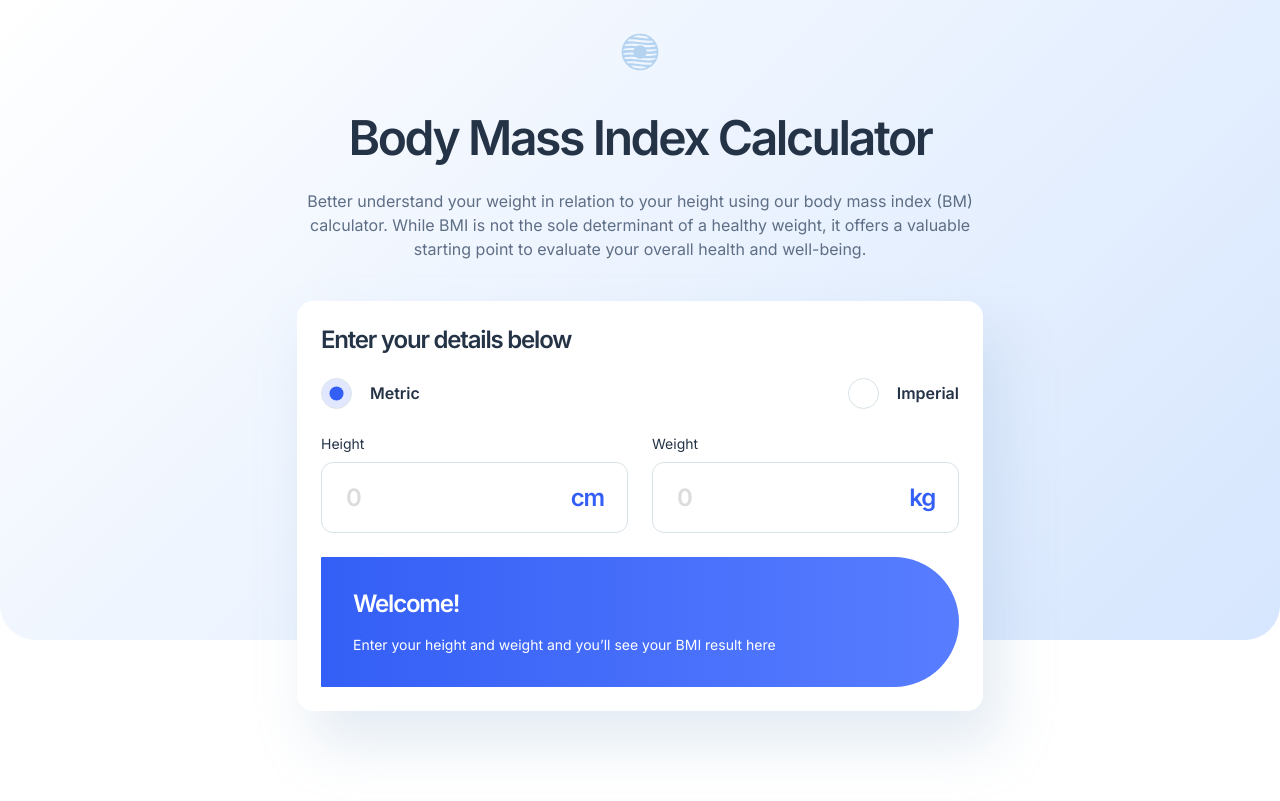
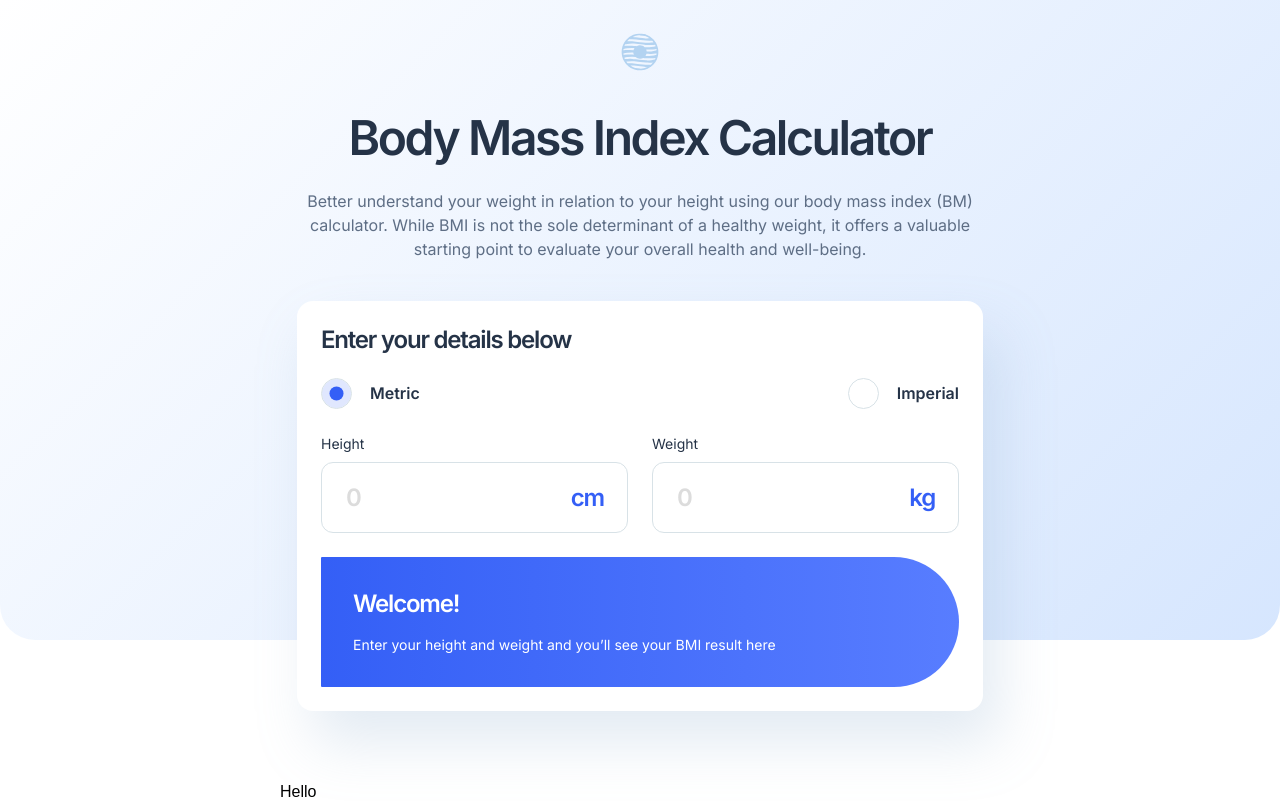
Before and after one commit to Urichcool/BMI-Calculator, a React (Create React App) app: page / in a window 1280 px wide. Built offline with nearby package versions, Linux system fonts and the light colour scheme.

Commit message:
created-bmi-meaning-section

```diff
--- a/src/App.tsx
+++ b/src/App.tsx
@@ -1,6 +1,7 @@
 import React from "react";
 import HeroHeader from "./components/Hero/HeroHeader";
 import HeroCalculatorForm from "./components/Hero/HeroCalculatorForm";
+import BMIMeaning from "./components/BMI-meaning/BMIMeaning";
 
 function App() {
   return (
@@ -8,6 +9,7 @@ function App() {
       <div className="container">
         <HeroHeader />
         <HeroCalculatorForm />
+        <BMIMeaning/>
       </div>
     </div>
   );
--- /dev/null
+++ b/src/components/BMI-meaning/BMIMeaning.tsx
@@ -0,0 +1,7 @@
+import React from 'react';
+
+function BMIMeaning() {
+    return <div className="bmi-meaning-container">Hello</div>;
+}
+
+export default BMIMeaning;
--- /dev/null
+++ b/src/scss/components/BMI-meaning/_bmi-meaning.scss
@@ -0,0 +1,3 @@
+.bmi-meaning-container{
+    padding-top: 72px;
+}
--- /dev/null
+++ b/src/scss/components/BMI-meaning/_index.scss
@@ -0,0 +1 @@
+@import "bmi-meaning"
--- a/src/scss/components/hero-header/_index.scss
+++ b/src/scss/components/hero-header/_index.scss
@@ -1,3 +1,3 @@
 @import "hero-header";
 @import "hero-header-calculator-form";
-@import "_hero-header-form-result"
+@import "hero-header-form-result";
--- a/src/scss/index.scss
+++ b/src/scss/index.scss
@@ -1,3 +1,4 @@
 @import 'base/';
 @import 'variables/';
 @import 'components/hero-header/';
+@import 'components/BMI-meaning/'
--- a/src/scss/variables/_index.scss
+++ b/src/scss/variables/_index.scss
@@ -1,2 +1,2 @@
 @import "colors";
-@import "font-sizes"
+@import "font-sizes";
```
